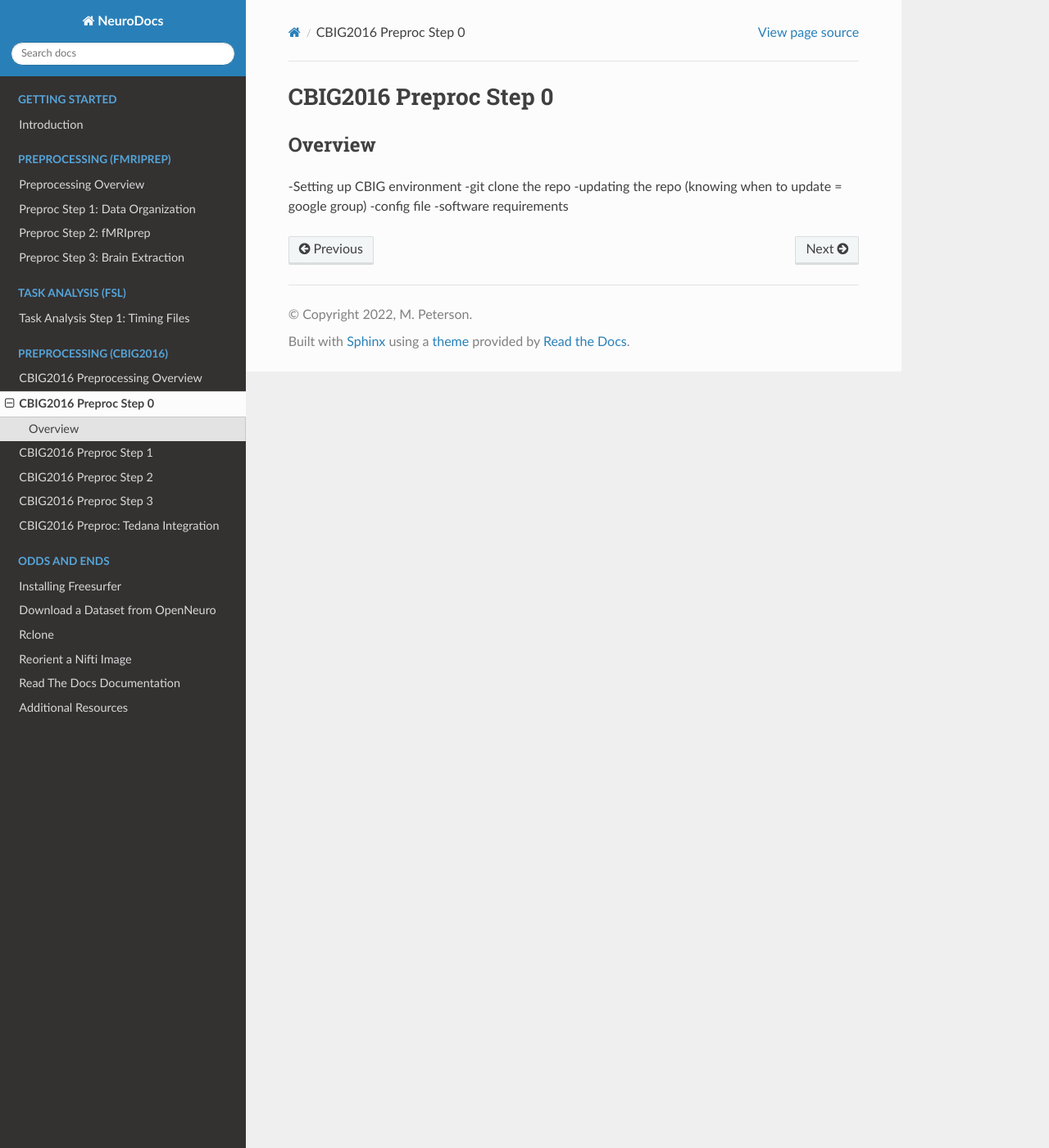
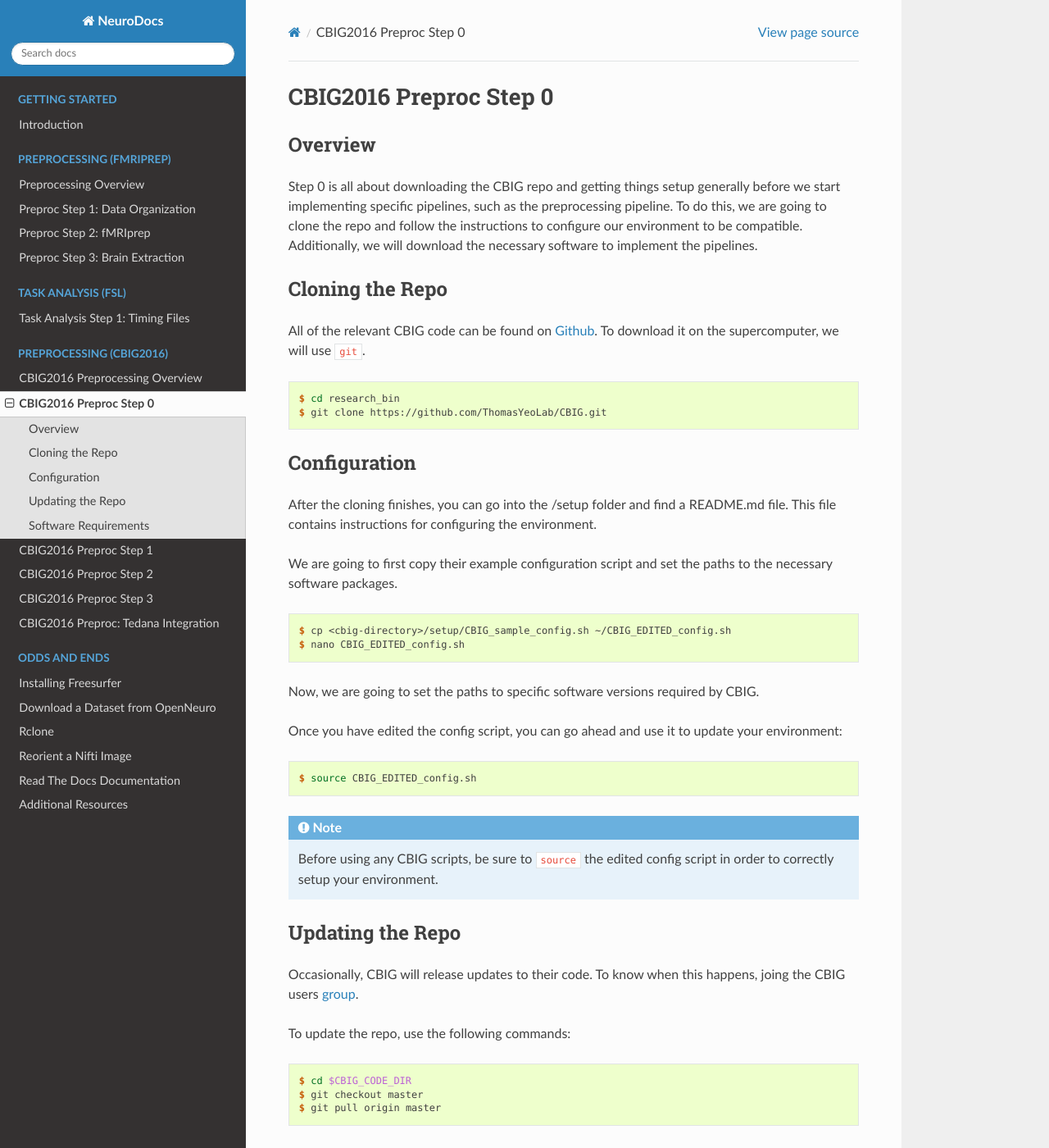
Before and after one commit to peter3200/NeuroDocs, a Sphinx documentation site: the page built from docs/source/cprep/cprep_0.rst, in a window 1280 px wide and 1400 px high. Shown: the whole window at 82% size. Built offline with Sphinx 7.4.7 and the Read the Docs theme 2.0.0, drawn with Linux system fonts in a browser that asks for light colours; some of the changed text lies outside the part shown.

Commit message:
Add files via upload

```diff
--- a/docs/source/cprep/cprep_0.rst
+++ b/docs/source/cprep/cprep_0.rst
@@ -4,8 +4,60 @@ CBIG2016 Preproc  Step 0
 Overview
 ********
 
--Setting up CBIG environment
--git clone the repo
--updating the repo (knowing when to update = google group)
--config file
--software requirements
+Step 0 is all about downloading the CBIG repo and getting things setup generally before we start implementing specific pipelines, such as the preprocessing pipeline. To do this, we are going to clone the repo and follow the instructions to configure our environment to be compatible. Additionally, we will download the necessary software to implement the pipelines.
+
+Cloning the Repo
+****************
+
+All of the relevant CBIG code can be found on `Github <https://github.com/ThomasYeoLab/CBIG>`__. To download it on the supercomputer, we will use ``git``.
+
+.. code-block:: console
+
+    $ cd research_bin
+    $ git clone https://github.com/ThomasYeoLab/CBIG.git
+
+Configuration
+*************
+
+After the cloning finishes, you can go into the /setup folder and find a README.md file. This file contains instructions for configuring the environment.
+
+We are going to first copy their example configuration script and set the paths to the necessary software packages.
+
+.. code-block:: console
+
+    $ cp <cbig-directory>/setup/CBIG_sample_config.sh ~/CBIG_EDITED_config.sh
+    $ nano CBIG_EDITED_config.sh
+
+Now, we are going to set the paths to specific software versions required by CBIG.
+
+Once you have edited the config script, you can go ahead and use it to update your environment:
+
+.. code-block:: console
+
+    $ source CBIG_EDITED_config.sh
+
+.. note:: Before using any CBIG scripts, be sure to ``source`` the edited config script in order to correctly setup your environment.
+
+Updating the Repo
+*****************
+
+Occasionally, CBIG will release updates to their code. To know when this happens, joing the CBIG users `group <https://groups.google.com/forum/#!forum/cbig_users/join>`__.
+
+To update the repo, use the following commands:
+
+.. code-block:: console
+
+    $ cd $CBIG_CODE_DIR
+    $ git checkout master
+    $ git pull origin master
+
+Software Requirements
+*********************
+
+To use the CBIG code successfully, we recommend installing the necessary versions of CBIG software. However, in some cases, these older versions resulted faulty parcelations (Kong2018 MSHBM pipeline). Using the example subjects included with the Kong2019 pipeline, we have verified that the use of some newer software versions can result in the same or very similar parcellations. As of July 2022, software versions are as follows:
+
+* Freesurfer 7.1.1
+* FSL 6.0.4
+* Workbench 1.4.2
+* AFNI 20.2.18
+* ANTs 2.2.0 (old)
```
